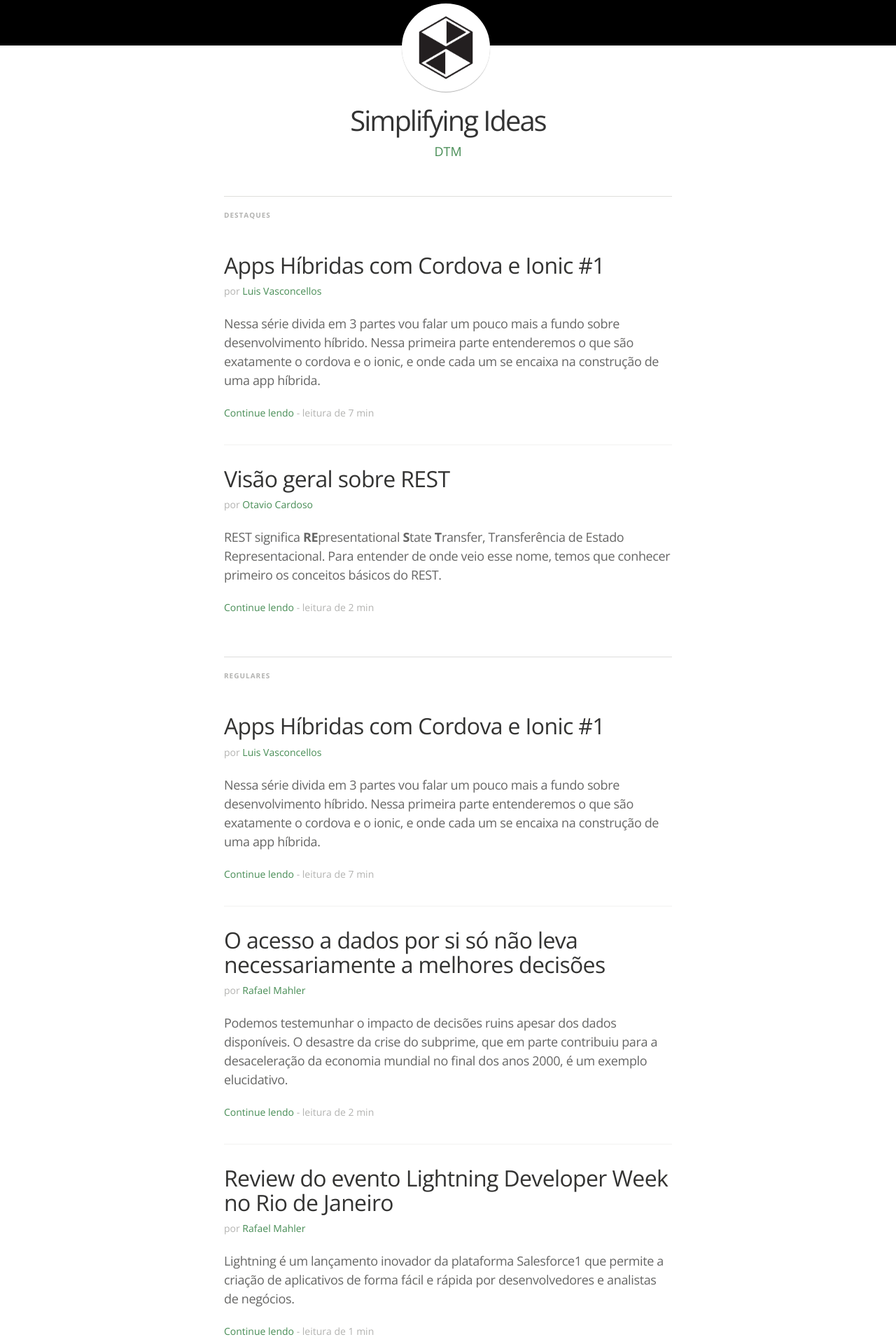
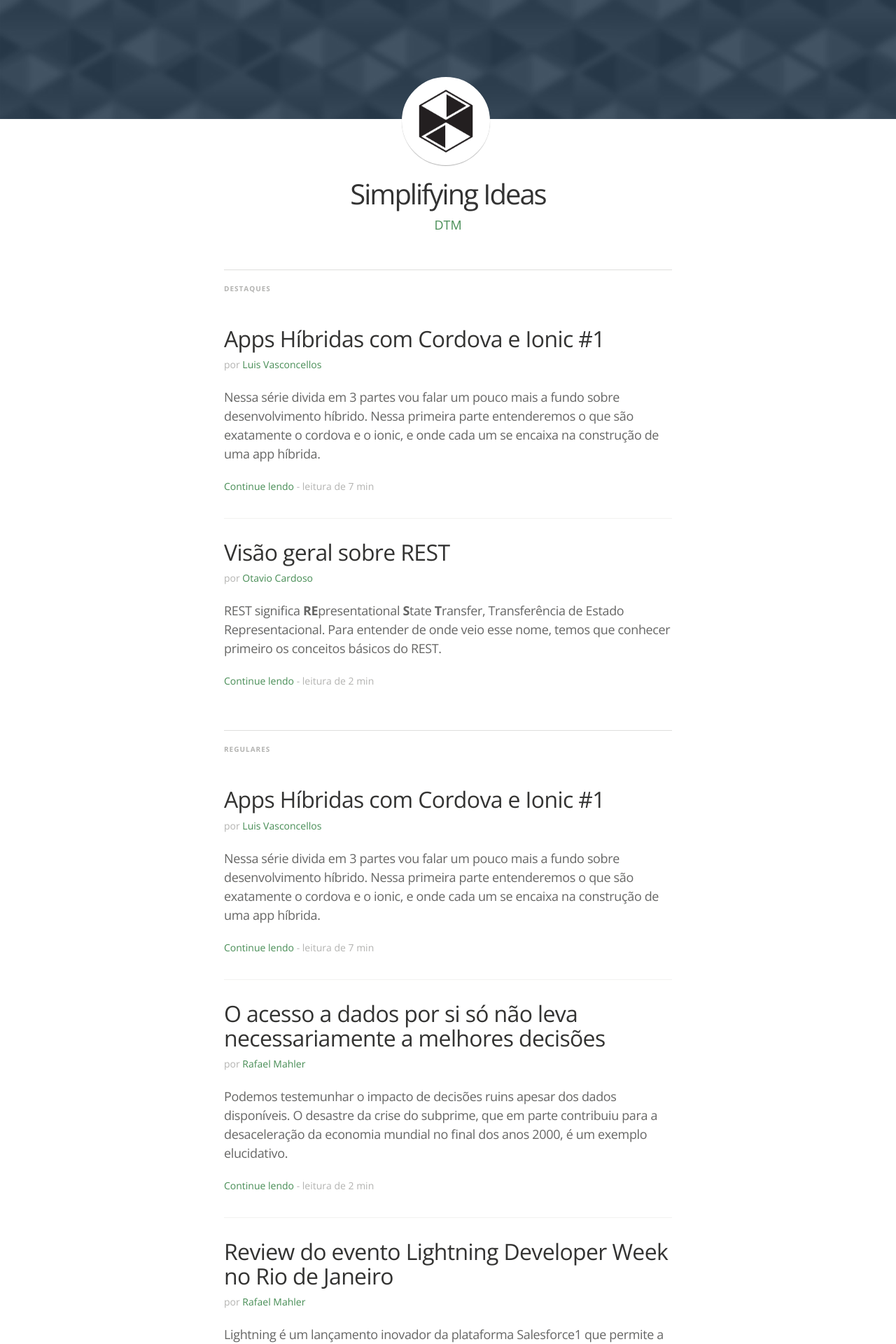
Before and after one commit to isabella232/dtmtec.github.io, a Jekyll site: the page built from index.html, in a window 1280 px wide. Shown: the top 1920 px of the page at 70% size. Built offline with Jekyll 4.4.1, drawn with Linux system fonts in a browser that asks for light colours; nearby versions of some CDN libraries; Markdown is read by kramdown in place of the engine named in the settings; the list of posts is cut into pages by our own code; comment, search, counter and statistics services are not loaded.

Commit message:
Add cover image

```diff
--- a/_includes/header.html
+++ b/_includes/header.html
@@ -1,4 +1,7 @@
-<div class="teaserimage"></div>
+<div class="teaserimage">
+  <div class="teaserimage-image" {% if site.cover %}style="background-image: url({{ site.cover }})"{% endif %}>
+  </div>
+</div>
 
 <header class="blog-header">
   {% if site.logo %}
--- a/assets/css/main.sass
+++ b/assets/css/main.sass
@@ -54,13 +54,13 @@ body
     background-repeat: no-repeat
 
 .teaserimage
-  height: 65px
+  height: 170px
   position: relative
   overflow: hidden
   background-color: #000
   .teaserimage-image
     background-size: cover
-    background-position: top
+    background-position: center bottom
     position: absolute
     top: 0
     left: 0
```
Also changed, not shown: assets/images/cover.jpg (added).
